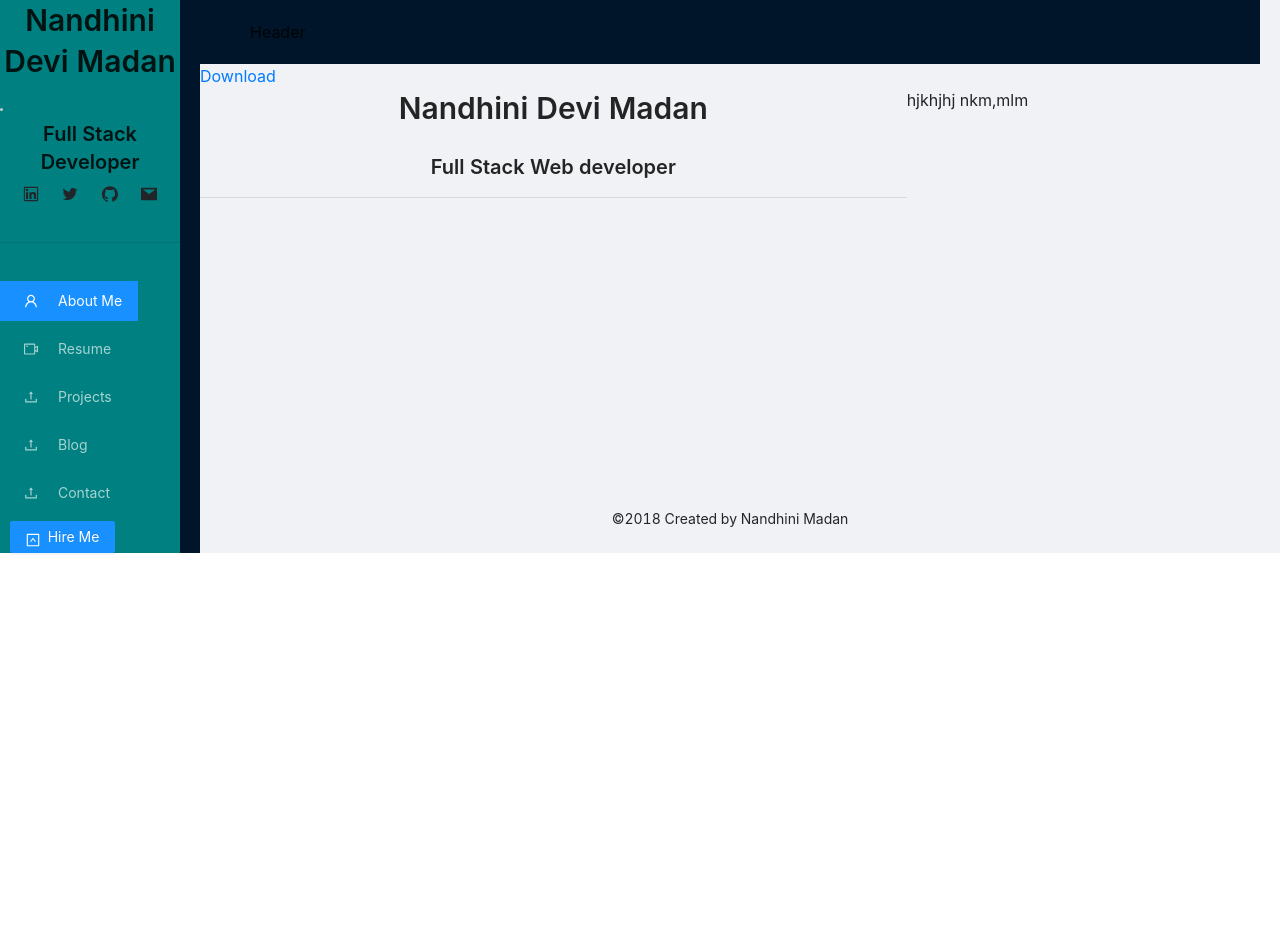
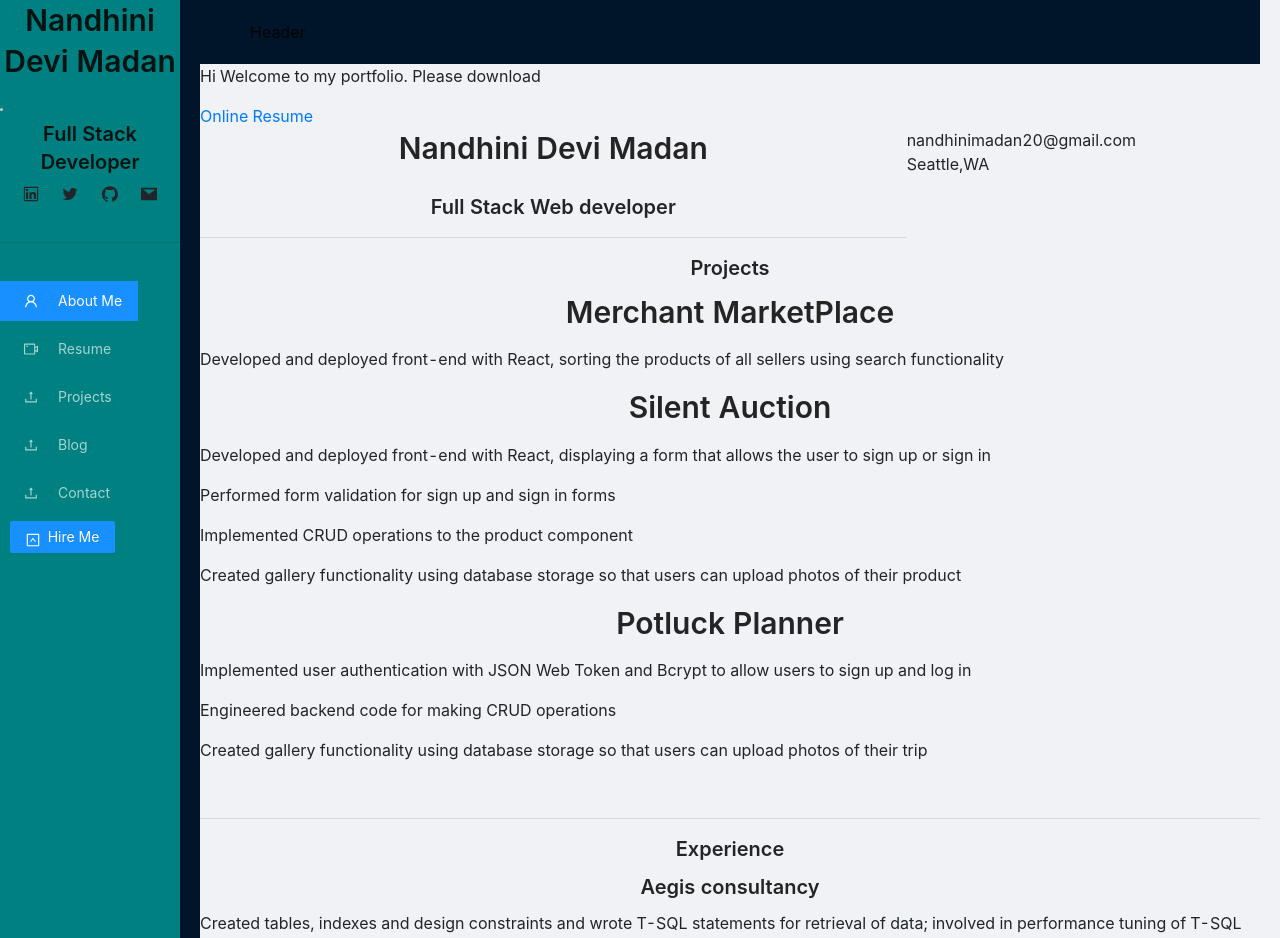
Before and after one commit to Nandhini-Madan/myPortfolio, a React (Create React App) app: page /Resume in a window 1280 px wide. Shown: the top 938 px of the page. Before the commit the page ends 800 px from the top, so only its background shows below. Built offline with nearby package versions, Linux system fonts and the light colour scheme.

Commit message:
Updated resume with online resume format

```diff
--- a/src/components/Resume.js
+++ b/src/components/Resume.js
@@ -1,32 +1,137 @@
 import React from 'react';
-import {Row, Col} from 'antd';
+import { Row, Col } from 'antd';
 import { Typography } from 'antd';
 import portfolio from '../assets/Nandhini-FullStackDeveloper.pdf';
 
 const { Title } = Typography;
-const Resume=()=>{
-return(
+const Resume = () => {
+   const Experience = [{
+      "companyName": "Aegis consultancy",
+      "details":
+      {
+         "PowerStatement": ["Created tables, indexes and design constraints and wrote T-SQL statements for retrieval of data; involved in performance tuning of T-SQL queries and stored procedures",
+            "Generated periodic reports based on the statistical analysis of the data using SSRS",
+            "hie"]
+      }
+   }]
+   const Projects=[{
+      "projectName":"Merchant MarketPlace",
+      "details":{
+         "powerStatement":[
+            "Developed and deployed front-end with React, sorting the products of all sellers using search functionality"
+
+         ]
+      }
+   },{
+      "projectName":"Silent Auction",
+      "details":{
+         "powerStatement":[
+            "Developed and deployed front-end with React, displaying a form that allows the user to sign up or sign in",
+            "Performed form validation for sign up and sign in forms",
+            "Implemented CRUD operations to the product component",
+            "Created gallery functionality using database storage so that users can upload photos of their product"
+
+         ]
+      }
+
+   },
+   {
+      "projectName":"Potluck Planner",
+
+      "details":{
+         "powerStatement":[
+            "Implemented user authentication with JSON Web Token and Bcrypt to allow users to sign up and log in",
+            "Engineered backend code for making CRUD operations",
+            "Created gallery functionality using database storage so that users can upload photos of their trip"
+
+         ]
+      }
+
+   }
+]
+
+   return (
       <div >
+         <p>Hi Welcome to my portfolio. Please download</p>
          <a href={portfolio} download>
-
-         <div>Download</div>
+            <div>Online Resume</div>
          </a>
          <div>
             <Row>
                <Col span={16}>
-
                   <Title level={2}>Nandhini Devi Madan</Title>
                   <Title level={4}>Full Stack Web developer</Title>
                   <hr></hr>
                </Col>
-
                <Col span={8}>
                   <div>
-            hjkhjhj
-            nkm,mlm
+                     nandhinimadan20@gmail.com
+         </div>
+                  <div>
+                     Seattle,WA
          </div>
                </Col>
             </Row>
+            <div>
+            <Title level={4}>Projects</Title>
+            </div>
+            <div>
+               {
+                  Projects.map(project=>{
+                     return(
+                        <div>
+
+                        <Title level={2}>{project.projectName}</Title>
+                        {
+                           project.details.powerStatement.map(power=>{
+                              return(
+                                 <ul>
+                                 <li>{power}</li>
+                                 </ul>
+                              )
+                           }
+
+                           )
+                        }
+                          </div>
+                     )
+
+                  })
+
+               }
+            </div>
+            <br></br>
+            <hr></hr>
+            <div>
+               <Title level={4}>Experience</Title>
+            </div>
+
+            <div>
+               {
+                  Experience.map(experience => {
+                     return (
+                        <div>
+                           <Title level={4}>{experience.companyName}</Title>
+                           {
+                              experience.details.PowerStatement.map(power => {
+                                 return (
+                                    <ul>
+                                       <li>{power}</li>
+                                    </ul>
+                                 )
+
+                              })
+                           }
+                        </div>
+                     )
+                  })
+               }
+
+
+
+            </div>
+
+
          </div>
       </div>
    )
```
Lines whose indentation alone changed are shown as unchanged.
